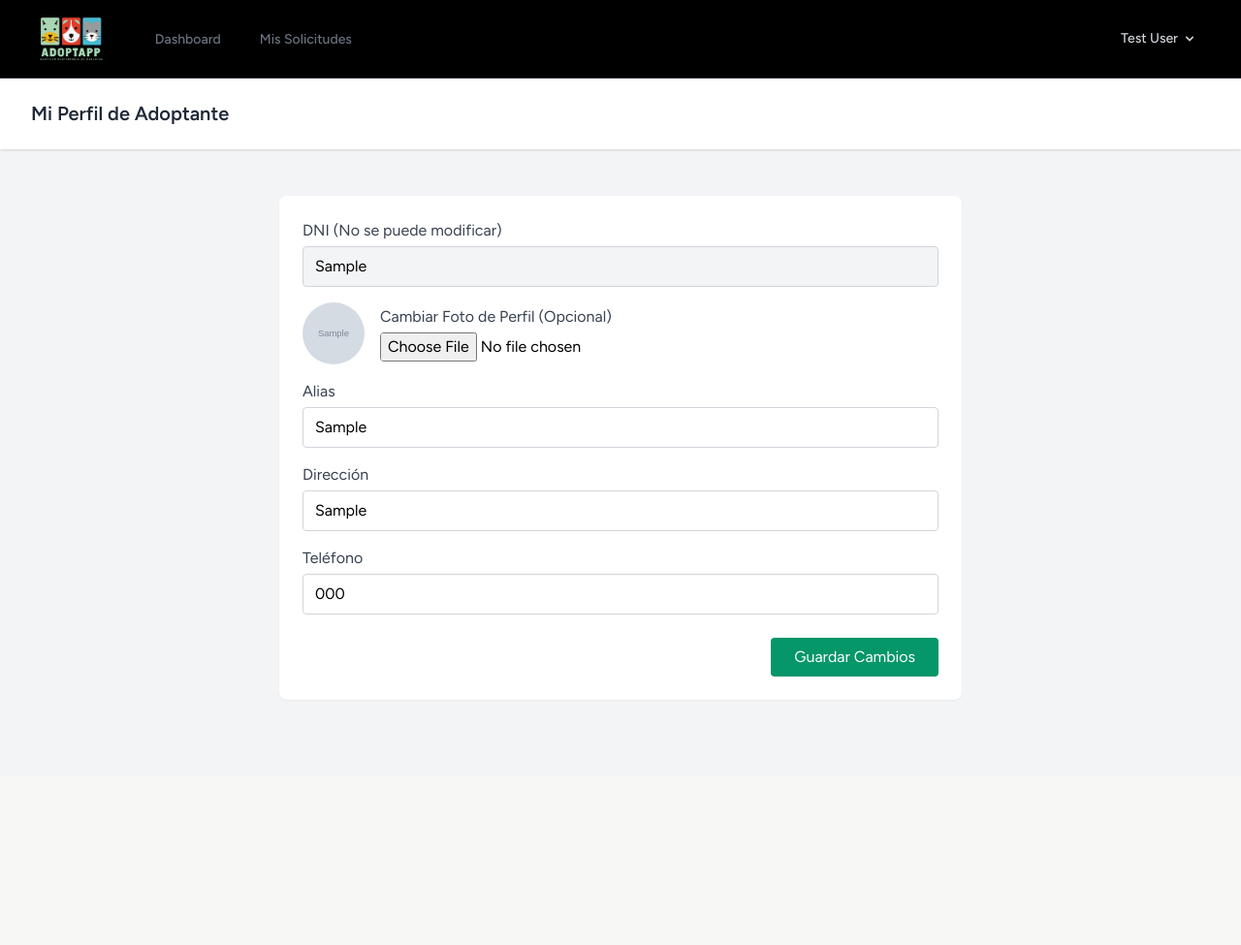
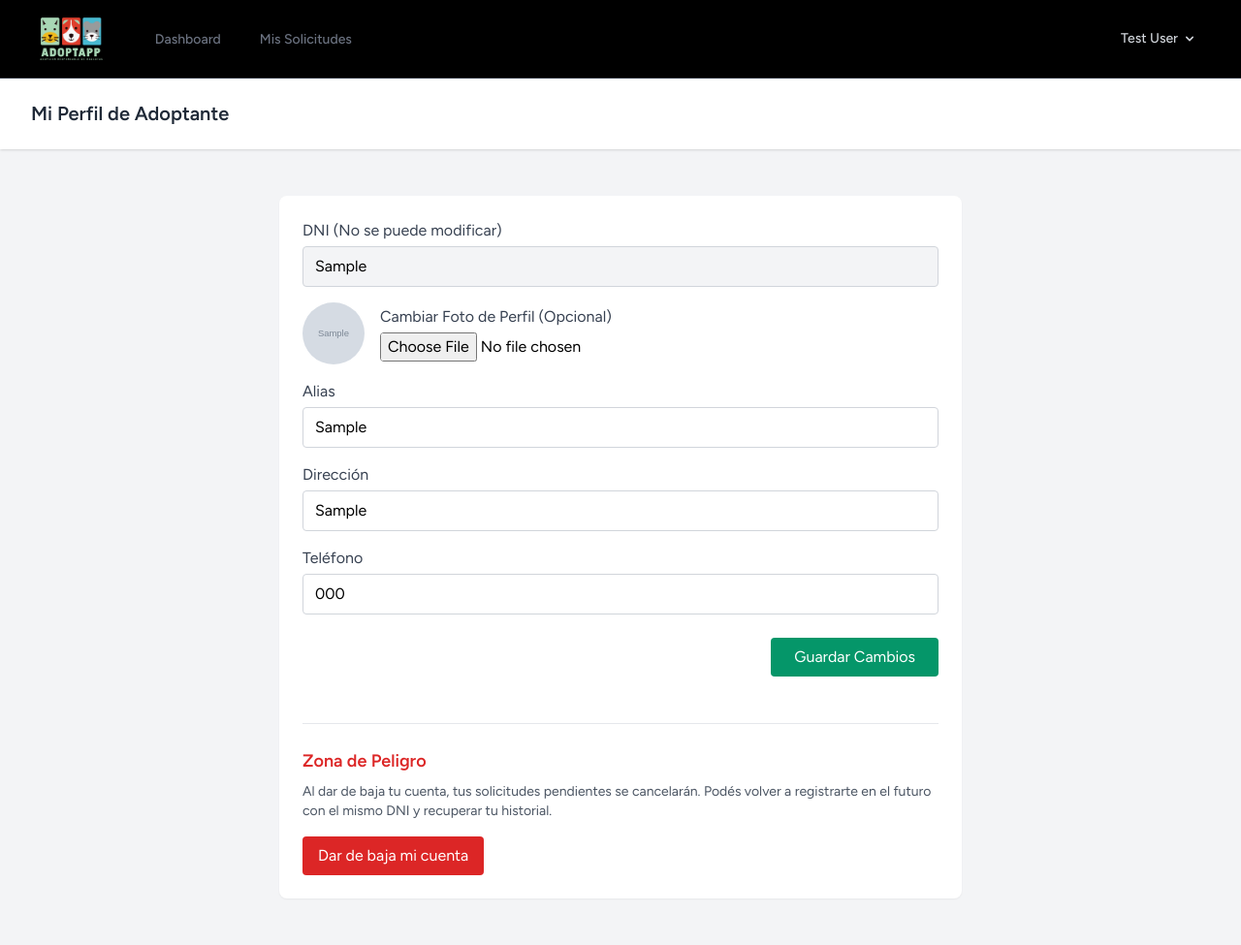
Before and after one commit to AbrahamDF90/ADOPTAPP, a Laravel app: page /mi-perfil/perfil in a window 1280 px wide. Shown: the whole page at 97% size. Before the commit the page ends 723 px from the top, so only its background shows below. Run offline with Laravel 12, Linux system fonts and the light colour scheme; a user stored in the database is signed in; data comes from the database, SQL or seed files in the repository; tables that the repository leaves empty hold one stand-in row (values such as "Sample post"); grey boxes marked "Sample" are stand-in pictures; style sheets or scripts are compiled from the project's sources.

Commit message:
feat(adoptante): implementar baja de cuenta y cancelacion de solicitudes (HU-08)

```diff
--- a/app/Http/Controllers/Adoptante/PerfilController.php
+++ b/app/Http/Controllers/Adoptante/PerfilController.php
@@ -4,6 +4,8 @@ namespace App\Http\Controllers\Adoptante;
 
 use App\Http\Controllers\Controller;
 use Illuminate\Http\Request;
+use Illuminate\Support\Facades\Auth;
+use Illuminate\Support\Facades\DB;
 use Illuminate\Support\Facades\Storage;
 
 class PerfilController extends Controller
@@ -58,4 +60,42 @@ class PerfilController extends Controller
 
         return back()->with('success', 'Perfil actualizado correctamente.');
     }
+
+    /**
+     * Da de baja la cuenta del adoptante (SoftDelete).
+     *
+     * Patrones de Diseño:
+     * 1. SoftDeletes: Se usa el borrado lógico para no perder el historial de adopciones.
+     * 2. Transaction Script: Se usa DB::transaction para cancelar las solicitudes y borrar la cuenta de forma atómica.
+     *
+     * Regla de Negocio: Al darse de baja, todas sus solicitudes pendientes o en entrevista se cancelan.
+     */
+    public function destroy(Request $request)
+    {
+        $user = $request->user();
+        $adoptante = $user->adoptante;
+
+        // 1. Transacción para asegurar integridad de datos
+        DB::transaction(function () use ($user, $adoptante) {
+
+            // 2. Cancelar solicitudes activas del adoptante
+            $adoptante->solicitudes()
+                ->whereIn('estado', ['pendiente', 'en_entrevista'])
+                ->update([
+                    'estado' => 'cancelada',
+                    'motivo_cierre' => 'Cuenta del adoptante dada de baja.',
+                ]);
+
+            // 3. Borrar lógicamente el perfil de adoptante y el usuario
+            $adoptante->delete(); // SoftDelete en tabla adoptantes
+            $user->delete();      // SoftDelete en tabla users
+        });
+
+        // 4. Cerrar sesión y redirigir
+        Auth::logout();
+        $request->session()->invalidate();
+        $request->session()->regenerateToken();
+
+        return redirect('/')->with('success', 'Tu cuenta ha sido dada de baja correctamente. Esperamos verte pronto.');
+    }
 }
--- a/app/Models/Adoptante.php
+++ b/app/Models/Adoptante.php
@@ -8,6 +8,7 @@ use Illuminate\Database\Eloquent\SoftDeletes;
 
 class Adoptante extends Model
 {
+    // Asegurate de que esta línea tenga el SoftDeletes
     use HasFactory, SoftDeletes;
 
     protected $fillable = ['user_id', 'dni', 'alias', 'direccion', 'telefono', 'foto'];
--- a/resources/views/adoptante/perfil/edit.blade.php
+++ b/resources/views/adoptante/perfil/edit.blade.php
@@ -56,6 +56,19 @@
                         </button>
                     </div>
                 </form>
+                </form> <!-- Fin del formulario de edición -->
+                                <div class="mt-12 pt-6 border-t border-gray-200">
+                                    <h3 class="text-lg font-bold text-red-600 mb-2">Zona de Peligro</h3>
+                                    <p class="text-sm text-gray-600 mb-4">Al dar de baja tu cuenta, tus solicitudes pendientes se cancelarán. Podés volver a registrarte en el futuro con el mismo DNI y recuperar tu historial.</p>
+
+                    <form method="POST" action="{{ route('adoptante.perfil.destroy') }}" onsubmit="return confirm('¿Estás completamente seguro de que querés dar de baja tu cuenta?');">
+                        @csrf
+                        @method('DELETE')
+                        <button type="submit" class="bg-red-600 text-white px-4 py-2 rounded hover:bg-red-700 transition">
+                            Dar de baja mi cuenta
+                        </button>
+                    </form>
+                </div>
 
             </div>
         </div>
--- a/routes/web.php
+++ b/routes/web.php
@@ -52,6 +52,8 @@ Route::middleware(['auth', 'role:adoptante'])->prefix('mi-perfil')->group(functi
     // HU-07
     Route::get('/perfil', [PerfilController::class, 'edit'])->name('adoptante.perfil.edit');
     Route::patch('/perfil', [PerfilController::class, 'update'])->name('adoptante.perfil.update');
+    // HU-08: Dar de baja la cuenta
+    Route::delete('/perfil', [PerfilController::class, 'destroy'])->name('adoptante.perfil.destroy');
 });
 
 // =========================================================================
```
Also changed, not shown: docs/BACKLOG.md (+1 -1 lines), tests/Feature/BajaAdoptanteTest.php (added, +35 -0 lines), README.md.
